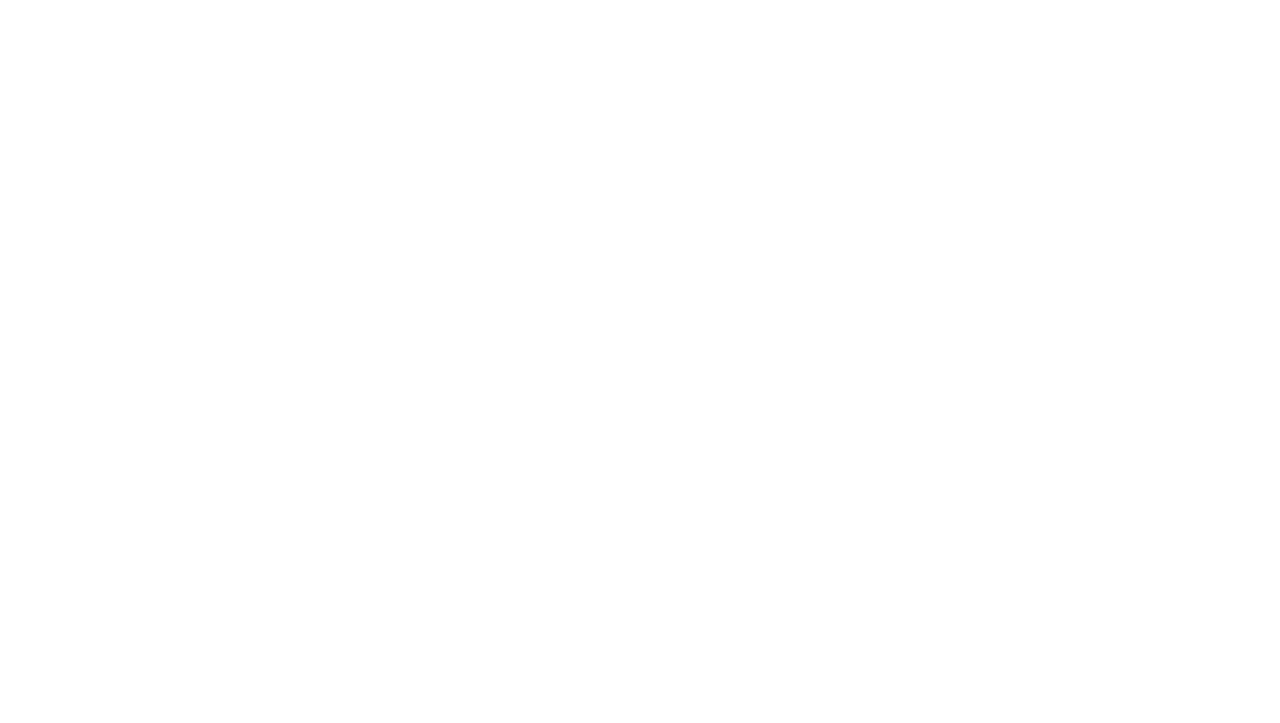
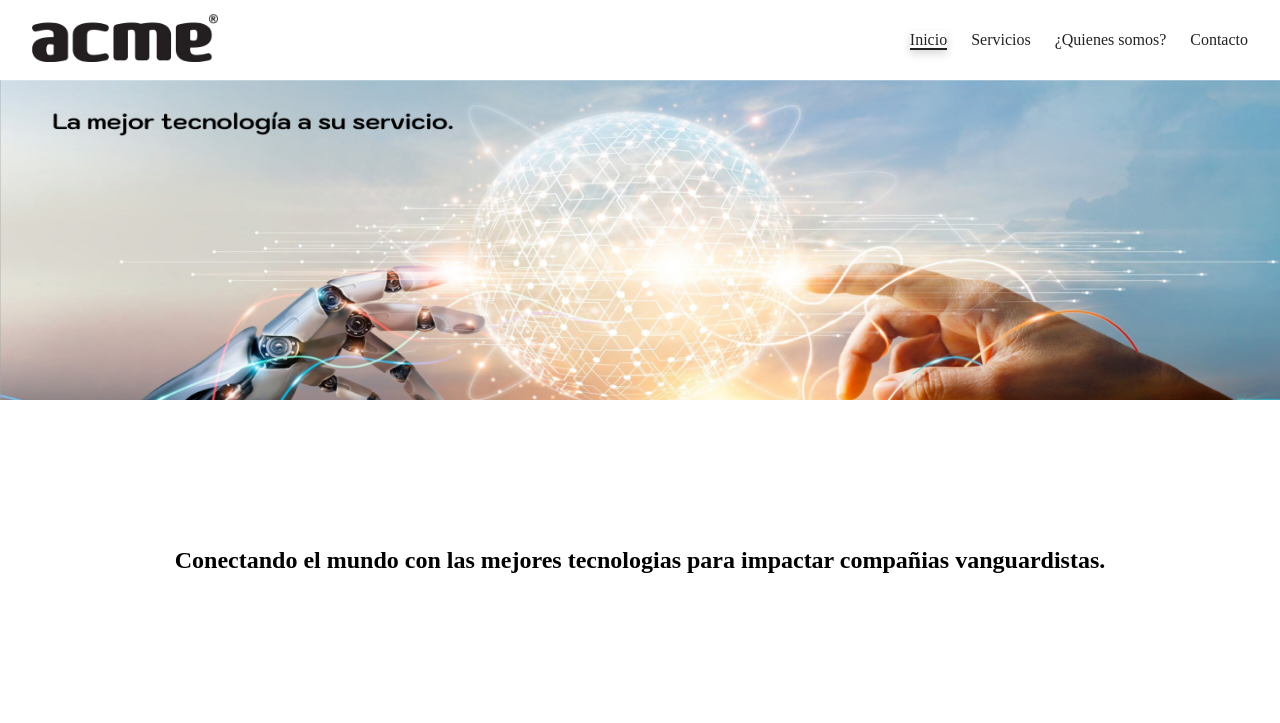
Before and after one commit to Deamacevedo/EXAMEN-HTML-DYLAN-ACEVEDO, a plain HTML site: page index.html in a window 1280 px wide. Drawn offline with Linux system fonts and the light colour scheme.

Commit message:
feat: :art: index and some styles
Index and more more more

```diff
--- a/index.html
+++ b/index.html
@@ -3,9 +3,43 @@
 <head>
     <meta charset="UTF-8">
     <meta name="viewport" content="width=device-width, initial-scale=1.0">
-    <title>Document</title>
+    <title>Inicio</title>
+    <link rel="stylesheet" href="./styles/styles.css">
 </head>
 <body>
+    <header class="header">
+
+        <div class="logo">
+            <img src="./icons/logo.png" alt="Icono acme">
+        </div>
+
+        <nav>
+            <ul>
+                <li class="iluminado"><a href="./index.html">Inicio</a></li>
+                <li><a href="./html/servicios.html">Servicios</a></li>
+                <li><a href="./html/quienes-somos.html">¿Quienes somos?</a></li>
+                <li><a href="./html/contacto.html">Contacto</a></li>
+            </ul>
+        </nav>
+
+    </header>
+
+    <main>
+
+        <section class="fondo">
+            <img src="./imgs/fondo1.png" alt="fondo1">
+        </section>
+
+        <section class="bloque">
+            <p>Conectando el mundo con las mejores tecnologias para impactar compañias vanguardistas.</p>
+        </section>
+
+
+
+
+
+
+    </main>
 
 </body>
 </html>
--- /dev/null
+++ b/styles/styles.css
@@ -0,0 +1,61 @@
+* {
+    margin: 0;
+    padding: 0;
+    box-sizing: border-box;
+}
+
+.header {
+    height: 10vh;
+    display: flex;
+    justify-content: space-between;
+    align-items: center;
+    padding: 16px 32px;
+    background: #fff;
+}
+
+.logo img {
+    height: 48px;
+    width: auto;
+}
+
+nav ul {
+    display: flex;
+    gap: 24px;
+    list-style: none;
+}
+
+nav ul li a {
+    text-decoration: none;
+    color: #222;
+    font-size: 1rem;
+    font-family: inherit;
+}
+
+.iluminado a {
+    border-bottom: 2px solid #222;
+    box-shadow: 0 4px 8px rgba(0,0,0,0.15);
+}
+
+.fondo {
+    height:40vh;
+    display: flex;
+}
+
+.fondo img {
+    width: 100vw;
+}
+
+.bloque {
+    height: 40vh;
+    display: grid;
+    place-items: center;
+}
+
+.bloque p {
+    width: 100vw;
+    text-align: center;
+    font-weight: bold;
+    font-size: 1.5rem;
+    margin: 100px auto;
+    padding: 0 50px;
+}
```
Also changed, not shown: html/contacto.html (added, +27 -0 lines), html/quienes-somos.html (added, +27 -0 lines), html/servicios.html (added, +28 -0 lines), icons/logo.png (added), imgs/fondo1.png (added).
